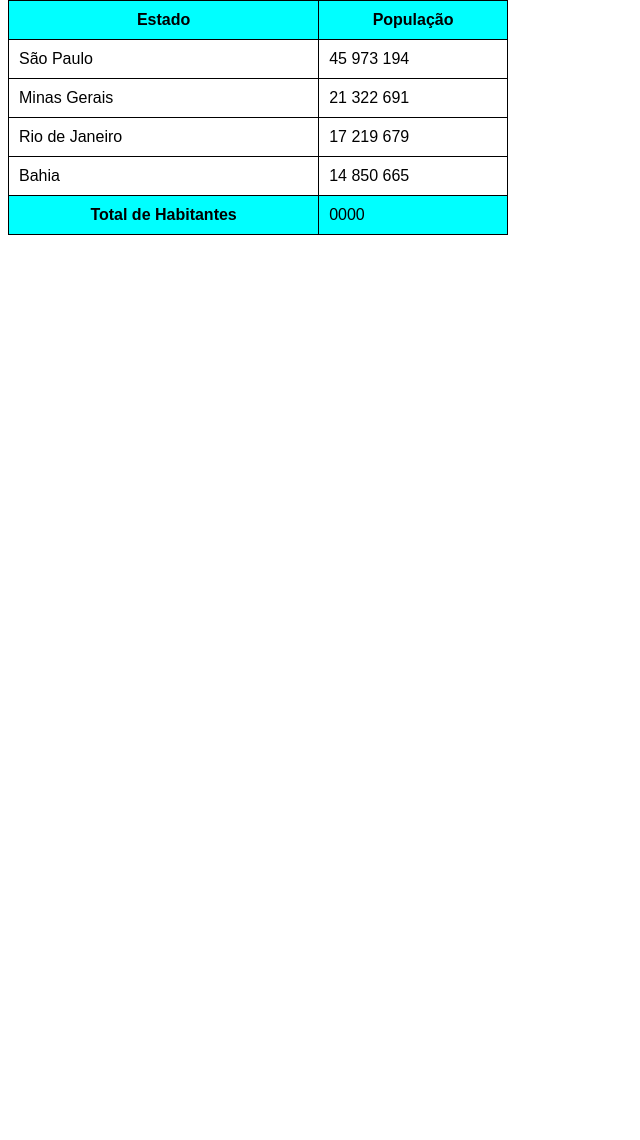
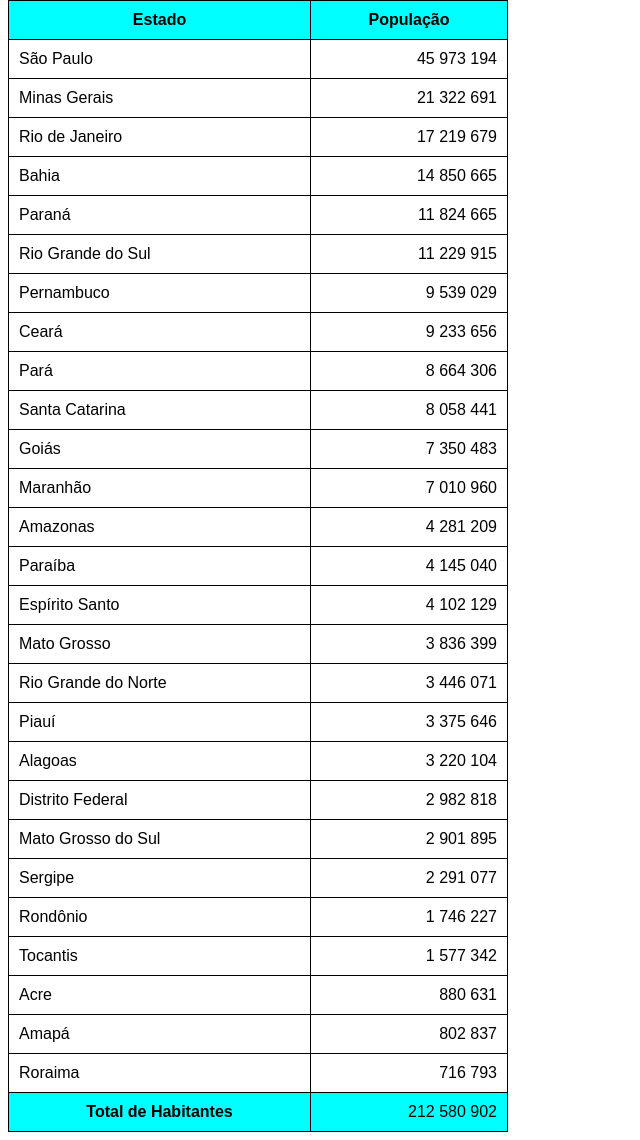
Before and after one commit to davipraciano/html-css, a plain HTML site: page exercicios/ex023/tabela002.html in a window 1280 px wide. Shown: the part 80-1220 px from the top of the page, without its empty margins (0-640 px from the left). Before the commit the page ends 800 px from the top, so only its background shows below. Drawn offline with Linux system fonts and the light colour scheme.

Commit message:
Tabela Grande

```diff
--- a/exercicios/ex023/tabela002.html
+++ b/exercicios/ex023/tabela002.html
@@ -20,6 +20,10 @@
 
         thead , tfoot {
             background-color: aqua;
+        }
+
+        .num {
+            text-align: right;
         }
     </style>
 </head>
@@ -45,25 +49,117 @@
        <tbody>
             <tr>
                 <td>São Paulo</td>
-                <td>45 973 194</td>
+                <td class="num">45 973 194</td>
             </tr>
             <tr>
                 <td>Minas Gerais</td>
-                <td>21 322 691</td>
+                <td class="num">21 322 691</td>
             </tr>
             <tr>
                 <td>Rio de Janeiro</td>
-                <td>17 219 679</td>
+                <td class="num">17 219 679</td>
             </tr>
             <tr>
                 <td>Bahia</td>
-                <td>14 850 665</td>
+                <td class="num">14 850 665</td>
+            </tr>
+            <tr>
+                <td>Paraná</td>
+                <td class="num">11 824 665</td>
+            </tr>
+            <tr>
+                <td>Rio Grande do Sul</td>
+                <td class="num">11 229 915</td>
+            </tr>
+            <tr>
+                <td>Pernambuco</td>
+                <td class="num">9 539 029</td>
+            </tr>
+            <tr>
+                <td>Ceará</td>
+                <td class="num">9 233 656</td>
+            </tr>
+            <tr>
+                <td>Pará</td>
+                <td class="num">8 664 306</td>
+            </tr>
+            <tr>
+                <td>Santa Catarina</td>
+                <td class="num">8 058 441</td>
+            </tr>
+            <tr>
+                <td>Goiás</td>
+                <td class="num">7 350 483</td>
+            </tr>
+            <tr>
+                <td>Maranhão</td>
+                <td class="num">7 010 960</td>
+            </tr>
+            <tr>
+                <td>Amazonas</td>
+                <td class="num">4 281 209</td>
+            </tr>
+            <tr>
+                <td>Paraíba</td>
+                <td class="num">4 145 040</td>
+            </tr>
+            <tr>
+                <td>Espírito Santo</td>
+                <td class="num">4 102 129</td>
+            </tr>
+            <tr>
+                <td>Mato Grosso</td>
+                <td class="num">3 836 399</td>
+            </tr>
+            <tr>
+                <td>Rio Grande do Norte</td>
+                <td class="num">3 446 071</td>
+            </tr>
+            <tr>
+                <td>Piauí</td>
+                <td class="num">3 375 646</td>
+            </tr>
+            <tr>
+                <td>Alagoas</td>
+                <td class="num">3 220 104</td>
+            </tr>
+            <tr>
+                <td>Distrito Federal</td>
+                <td class="num">2 982 818</td>
+            </tr>
+            <tr>
+                <td>Mato Grosso do Sul</td>
+                <td class="num">2 901 895</td>
+            </tr>
+            <tr>
+                <td>Sergipe</td>
+                <td class="num">2 291 077</td>
+            </tr>
+            <tr>
+                <td>Rondônio</td>
+                <td class="num">1 746 227</td>
+            </tr>
+            <tr>
+                <td>Tocantis</td>
+                <td class="num">1 577 342</td>
+            </tr>
+            <tr>
+                <td>Acre</td>
+                <td class="num">880 631</td>
+            </tr>
+            <tr>
+                <td>Amapá</td>
+                <td class="num">802 837</td>
+            </tr>
+            <tr>
+                <td>Roraima</td>
+                <td class="num">716 793</td>
             </tr>
        </tbody>
        <tfoot>
             <tr>
                 <th>Total de Habitantes</th>
-                <td>0000</td>
+                <td class="num">212 580 902</td>
             </tr>
        </tfoot>
     </table>
```
